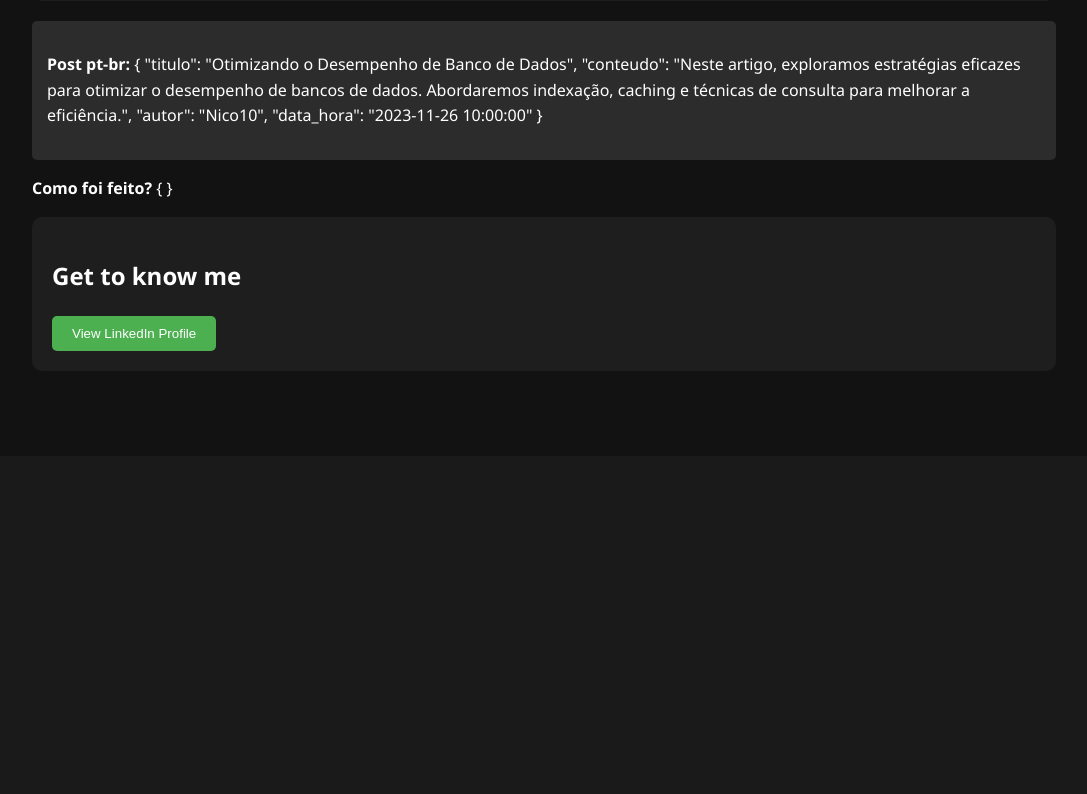
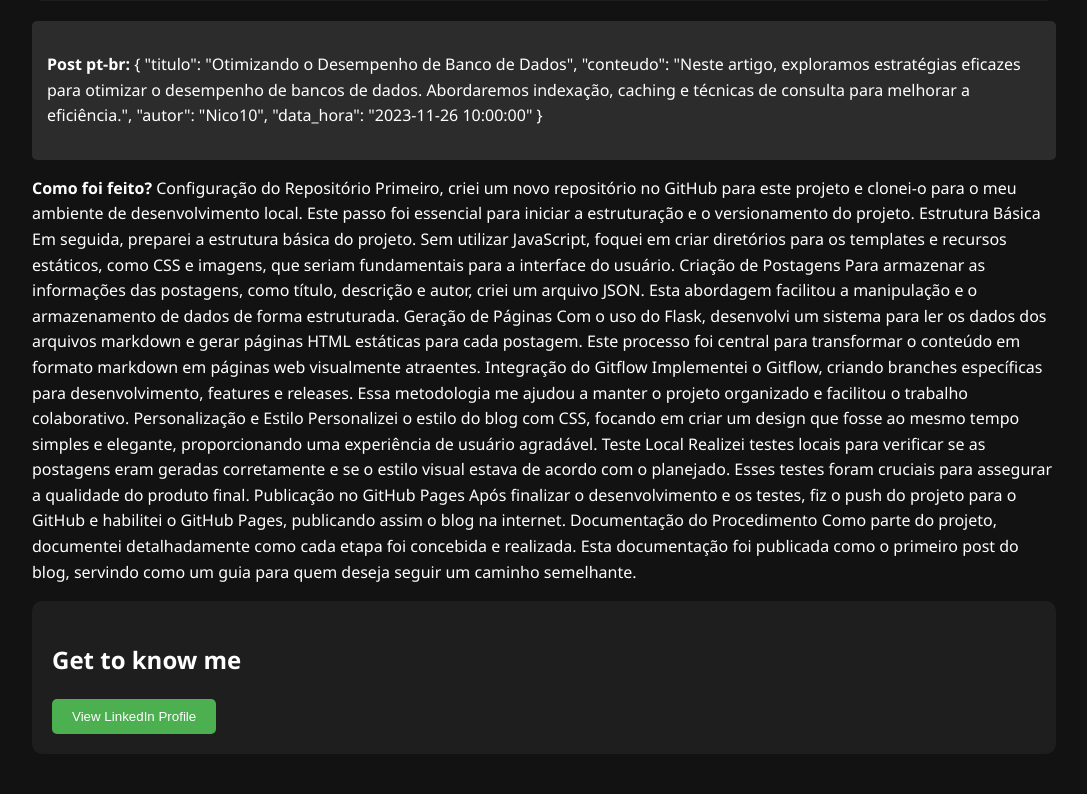
Before and after one commit to nicholasloureiro/nicholas-loureiro.github.io, a Flask app: page / in a window 1280 px wide. Shown: the part 344-1138 px from the top of the page, without its empty margins (96-1183 px from the left). Before the commit the page ends 695 px from the top, so only its background shows below. Run offline with Flask 3, Linux system fonts and the light colour scheme.

Commit message:
Update index.html

```diff
--- a/templates/index.html
+++ b/templates/index.html
@@ -77,9 +77,36 @@
             </div>
 
             <div class="doc-section">
-                <p><strong>Como foi feito?</strong> {
-                    <!-- Additional content can go here -->
-                }</p>
+                <p><strong>Como foi feito?</strong>
+                    Configuração do Repositório
+Primeiro, criei um novo repositório no GitHub para este projeto e clonei-o para o meu ambiente de desenvolvimento local. Este passo foi essencial para iniciar a estruturação e o versionamento do projeto.
+
+Estrutura Básica
+Em seguida, preparei a estrutura básica do projeto. Sem utilizar JavaScript, foquei em criar diretórios para os templates e recursos estáticos, como CSS e imagens, que seriam fundamentais para a interface do usuário.
+
+Criação de Postagens
+Para armazenar as informações das postagens, como título, descrição e autor, criei um arquivo JSON. Esta abordagem facilitou a manipulação e o armazenamento de dados de forma estruturada.
+
+Geração de Páginas
+Com o uso do Flask, desenvolvi um sistema para ler os dados dos arquivos markdown e gerar páginas HTML estáticas para cada postagem. Este processo foi central para transformar o conteúdo em formato markdown em páginas web visualmente atraentes.
+
+Integração do Gitflow
+Implementei o Gitflow, criando branches específicas para desenvolvimento, features e releases. Essa metodologia me ajudou a manter o projeto organizado e facilitou o trabalho colaborativo.
+
+Personalização e Estilo
+Personalizei o estilo do blog com CSS, focando em criar um design que fosse ao mesmo tempo simples e elegante, proporcionando uma experiência de usuário agradável.
+
+Teste Local
+Realizei testes locais para verificar se as postagens eram geradas corretamente e se o estilo visual estava de acordo com o planejado. Esses testes foram cruciais para assegurar a qualidade do produto final.
+
+Publicação no GitHub Pages
+Após finalizar o desenvolvimento e os testes, fiz o push do projeto para o GitHub e habilitei o GitHub Pages, publicando assim o blog na internet.
+
+Documentação do Procedimento
+Como parte do projeto, documentei detalhadamente como cada etapa foi concebida e realizada. Esta documentação foi publicada como o primeiro post do blog, servindo como um guia para quem deseja seguir um caminho semelhante.
+
+
+                </p>
             </div>
 
             <div class="interactive-section">
```
